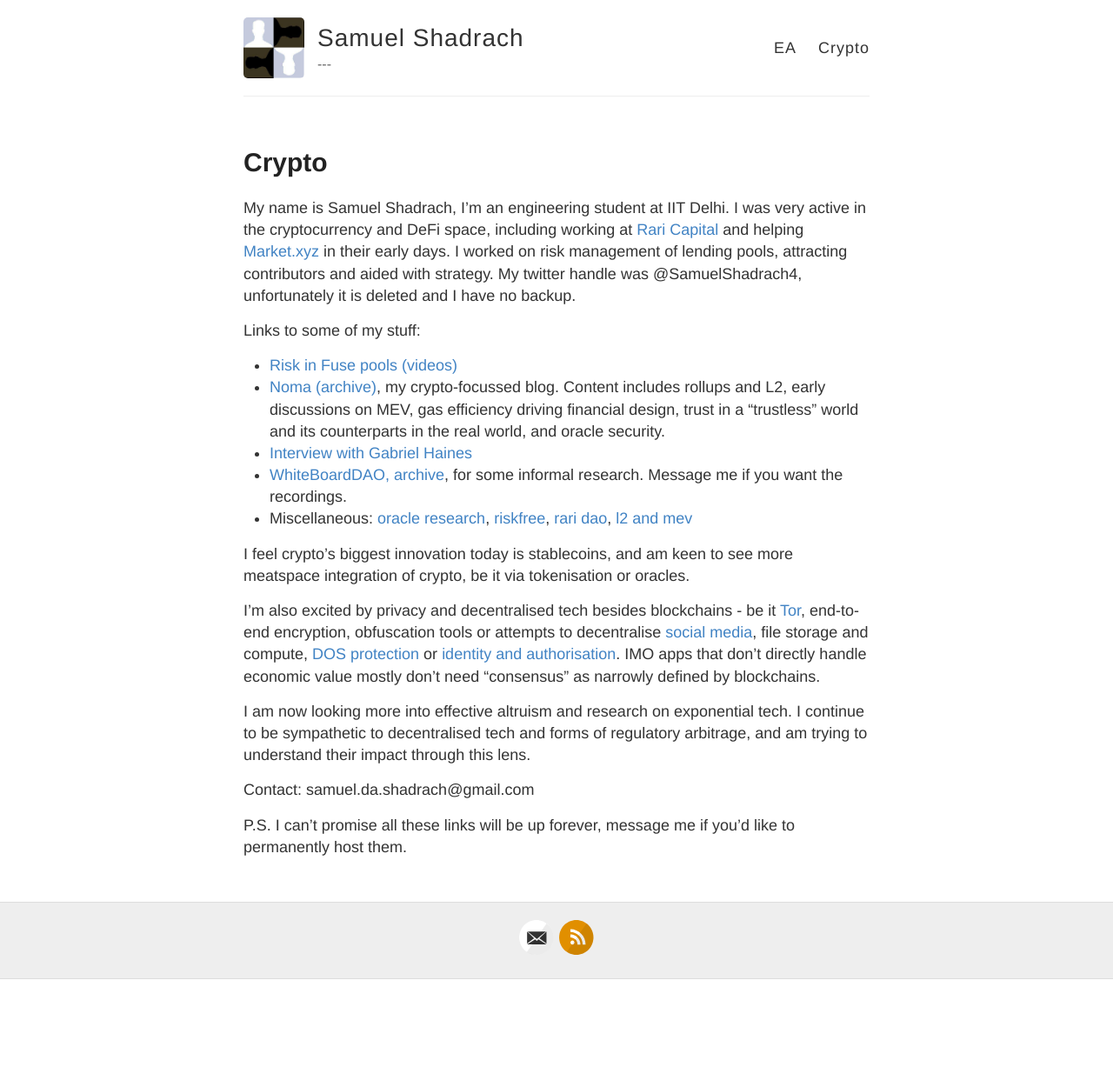
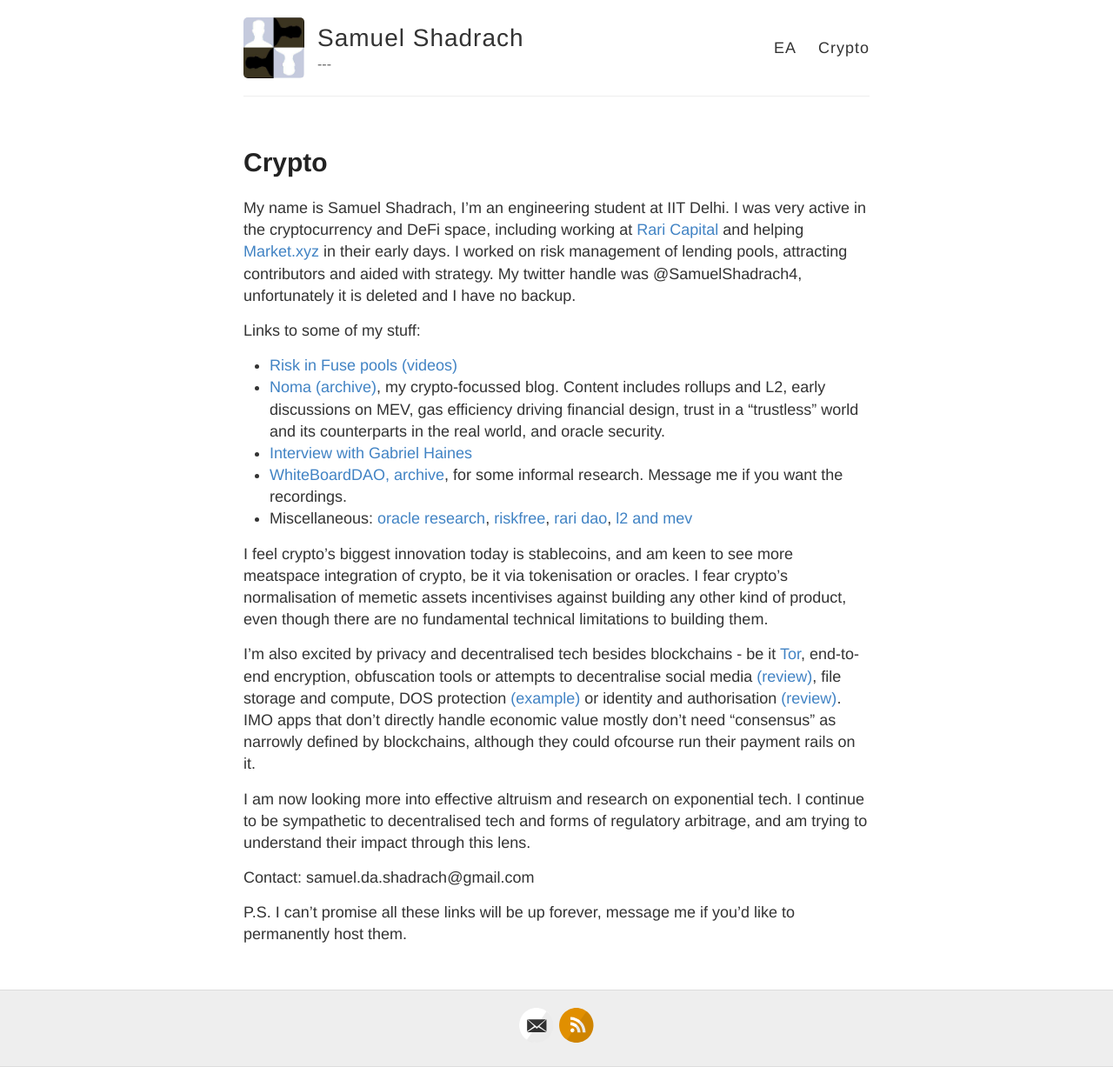
Before and after one commit to samueldashadrach/samueldashadrach.github.io, a Jekyll site: the page built from Crypto.md, in a window 1280 px wide. Shown: the whole page at 87% size. Built offline with Jekyll 4.4.1, drawn with Linux system fonts in a browser that asks for light colours; before the commit the page ends 1126 px from its top, so only the background shows below that.

Commit message:
Update Crypto.md

```diff
--- a/Crypto.md
+++ b/Crypto.md
@@ -14,9 +14,9 @@ Links to some of my stuff:
  - [WhiteBoardDAO, archive](https://github.com/samueldashadrach/whiteboardDAO-archive), for some informal research. Message me if you want the recordings.
  - Miscellaneous: [oracle research](https://gov.uniswap.org/t/uni-should-become-an-oracle-token/11988/30), [riskfree](https://emilythemeily.medium.com/who-wants-a-risk-free-18-1acda3952ce2), [rari dao](https://medium.com/rari-capital/version-2-the-future-of-the-rari-capital-dao-9d2c37027752), [l2 and mev](https://docs.google.com/presentation/d/1uX2JAGpz4KTb_91kHHmniVR5cNiqOCFTIqI2VWcxAAI/edit#slide=id.p)
 
-I feel crypto's biggest innovation today is stablecoins, and am keen to see more meatspace integration of crypto, be it via tokenisation or oracles.
+I feel crypto's biggest innovation today is stablecoins, and am keen to see more meatspace integration of crypto, be it via tokenisation or oracles. I fear crypto's normalisation of memetic assets incentivises against building any other kind of product, even though there are no fundamental technical limitations to building them.
 
-I'm also excited by privacy and decentralised tech besides blockchains - be it [Tor](https://skerritt.blog/how-does-tor-really-work/), end-to-end encryption, obfuscation tools or attempts to decentralise [social media](https://matrix.org/_matrix/media/r0/download/twitter.modular.im/981b258141aa0b197804127cd2f7d298757bad20), file storage and compute, [DOS protection](https://ethresear.ch/t/decentralised-cloudflare-using-rln-and-rich-user-identities/10774) or [identity and authorisation](https://arxiv.org/abs/2008.05300). IMO apps that don't directly handle economic value mostly don't need "consensus" as narrowly defined by blockchains.
+I'm also excited by privacy and decentralised tech besides blockchains - be it [Tor](https://skerritt.blog/how-does-tor-really-work/), end-to-end encryption, obfuscation tools or attempts to decentralise social media [(review)](https://matrix.org/_matrix/media/r0/download/twitter.modular.im/981b258141aa0b197804127cd2f7d298757bad20), file storage and compute, DOS protection [(example)](https://ethresear.ch/t/decentralised-cloudflare-using-rln-and-rich-user-identities/10774) or identity and authorisation [(review)](https://arxiv.org/abs/2008.05300). IMO apps that don't directly handle economic value mostly don't need "consensus" as narrowly defined by blockchains, although they could ofcourse run their payment rails on it.
 
 I am now looking more into effective altruism and research on exponential tech. I continue to be sympathetic to decentralised tech and forms of regulatory arbitrage, and am trying to understand their impact through this lens.
 
```
